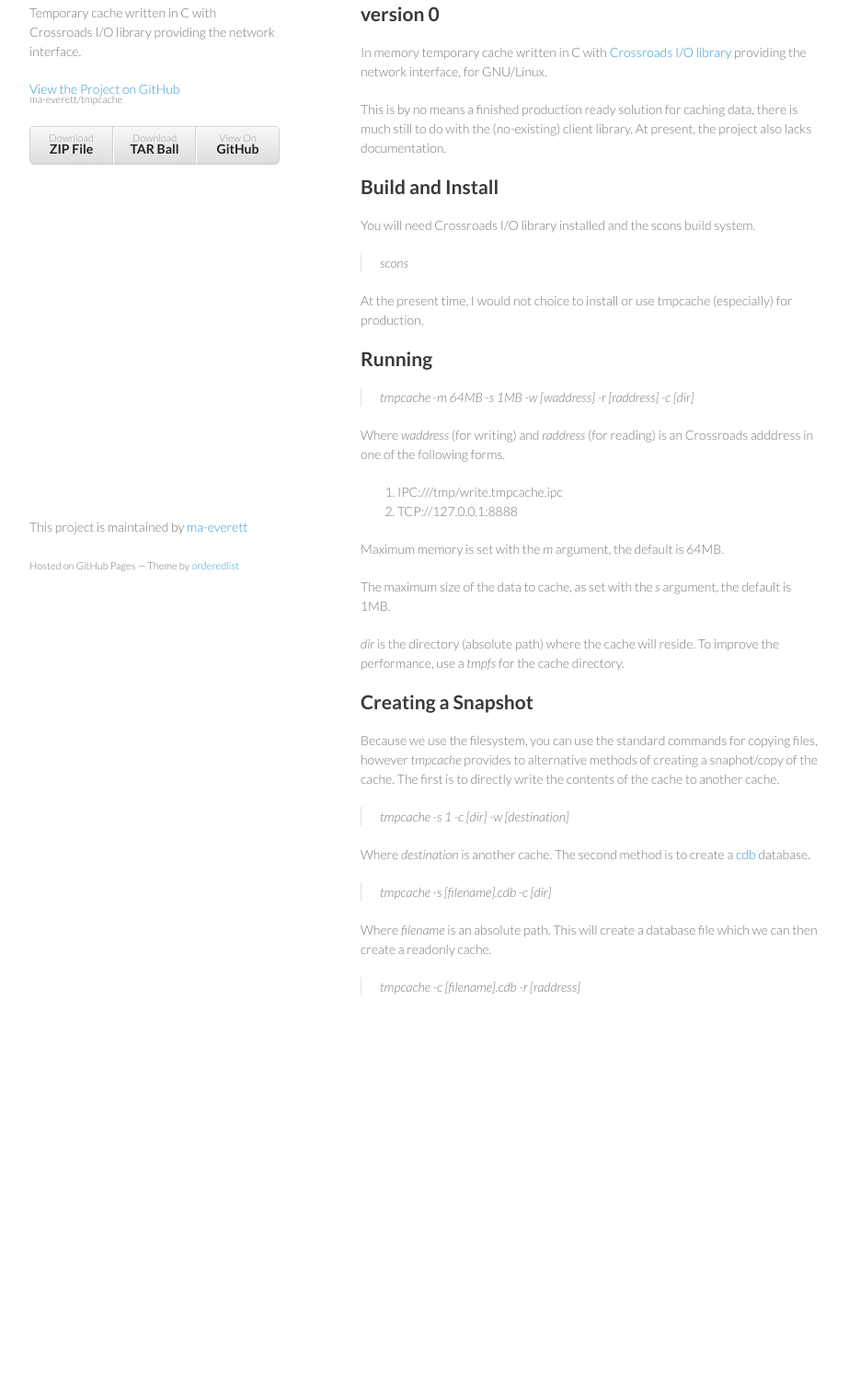
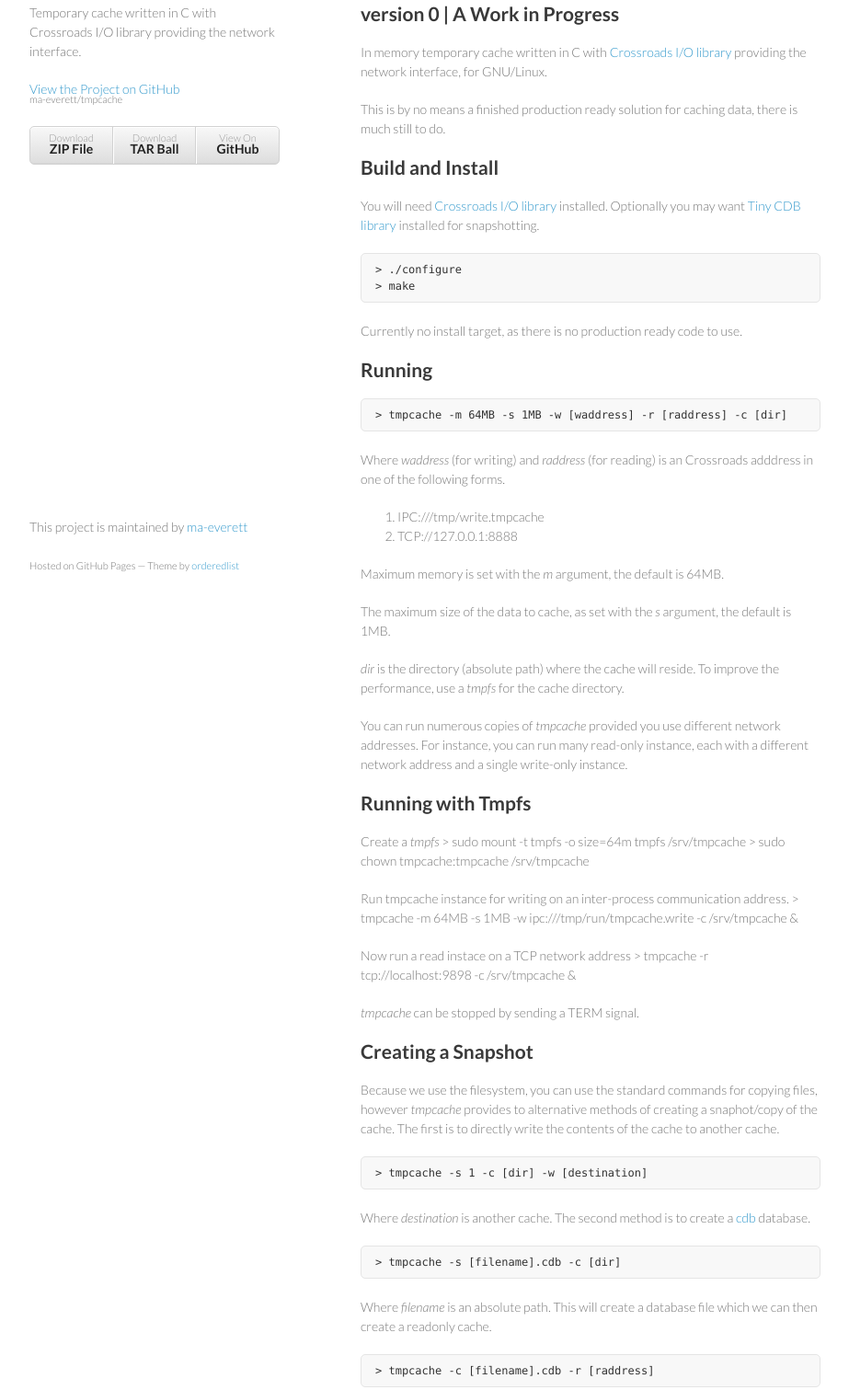
Before and after one commit to ma-everett/tmpcache, a plain HTML site: page index.html in a window 1280 px wide. Shown: the part 106-1617 px from the top of the page at 92% size, without its empty margins (178-1101 px from the left). Before the commit the page ends 1259 px from the top, so only its background shows below. Drawn offline with Linux system fonts and the light colour scheme.

```diff
--- a/index.html
+++ b/index.html
@@ -30,38 +30,36 @@
       <section>
         <h1>tmpcache</h1>
 
-<h2>version 0</h2>
+<h2>version 0 | A Work in Progress</h2>
 
 <p>In memory temporary cache written in C with
 <a href="http://www.crossroads.io">Crossroads I/O library</a> providing the network
 interface, for GNU/Linux.</p>
 
 <p>This is by no means a finished production ready solution for caching data,
-there is much still to do with the (no-existing) client library. At present,
-the project also lacks documentation. </p>
+there is much still to do. </p>
 
 <h2>Build and Install</h2>
 
-<p>You will need Crossroads I/O library installed and the scons build system. </p>
+<p>You will need <a href="http://www.crossroads.io">Crossroads I/O library</a> installed.
+Optionally you may want <a href="http://www.corpit.ru/mjt/tinycdb.html">Tiny CDB library</a> installed for snapshotting. </p>
 
-<blockquote>
-<p>scons</p>
-</blockquote>
+<pre><code>&gt; ./configure
+&gt; make
+</code></pre>
 
-<p>At the present time, I would not choice to install or use tmpcache
-(especially) for production. </p>
+<p>Currently no install target, as there is no production ready code to use.</p>
 
 <h2>Running</h2>
 
-<blockquote>
-<p>tmpcache -m 64MB -s 1MB -w [waddress] -r [raddress] -c [dir]</p>
-</blockquote>
+<pre><code>&gt; tmpcache -m 64MB -s 1MB -w [waddress] -r [raddress] -c [dir]
+</code></pre>
 
 <p>Where <em>waddress</em> (for writing) and <em>raddress</em> (for reading) is
 an Crossroads adddress in one of the following forms.</p>
 
 <ol>
-<li>IPC:///tmp/write.tmpcache.ipc</li>
+<li>IPC:///tmp/write.tmpcache</li>
 <li>TCP://127.0.0.1:8888 </li>
 </ol><p>Maximum memory is set with the <em>m</em> argument, the default is 64MB. </p>
 
@@ -71,6 +69,22 @@ default is 1MB. </p>
 <p><em>dir</em> is the directory (absolute path) where the cache will reside. To
 improve the performance, use a <em>tmpfs</em> for the cache directory. </p>
 
+<p>You can run numerous copies of <em>tmpcache</em> provided you use different network addresses. For instance, you can run many read-only instance, each with a different network address and a single write-only instance. </p>
+
+<h2>Running with Tmpfs</h2>
+
+<p>Create a <em>tmpfs</em>
+    &gt; sudo mount -t tmpfs -o size=64m tmpfs /srv/tmpcache
+    &gt; sudo chown tmpcache:tmpcache /srv/tmpcache</p>
+
+<p>Run tmpcache instance for writing on an inter-process communication address.
+    &gt; tmpcache -m 64MB -s 1MB -w ipc:///tmp/run/tmpcache.write -c /srv/tmpcache &amp;</p>
+
+<p>Now run a read instace on a TCP network address
+    &gt; tmpcache -r tcp://localhost:9898 -c /srv/tmpcache &amp;</p>
+
+<p><em>tmpcache</em> can be stopped by sending a TERM signal. </p>
+
 <h2>Creating a Snapshot</h2>
 
 <p>Because we use the filesystem, you can use the standard commands for copying
@@ -78,23 +92,20 @@ files, however <em>tmpcache</em> provides to alternative methods of creating a
 snaphot/copy of the cache. The first is to directly write the contents of
 the cache to another cache.</p>
 
-<blockquote>
-<p>tmpcache -s 1 -c [dir] -w [destination]</p>
-</blockquote>
+<pre><code>&gt; tmpcache -s 1 -c [dir] -w [destination]
+</code></pre>
 
 <p>Where <em>destination</em> is another cache. The second method is to create a
 <a href="http://www.corpit.ru/mjt/tinycdb.html#intro">cdb</a> database.</p>
 
-<blockquote>
-<p>tmpcache -s [filename].cdb -c [dir]</p>
-</blockquote>
+<pre><code>&gt; tmpcache -s [filename].cdb -c [dir]
+</code></pre>
 
 <p>Where <em>filename</em> is an absolute path. This will create a database file which
 we can then create a readonly cache. </p>
 
-<blockquote>
-<p>tmpcache -c [filename].cdb -r [raddress]</p>
-</blockquote>
+<pre><code>&gt; tmpcache -c [filename].cdb -r [raddress]
+</code></pre>
       </section>
       <footer>
         <p>This project is maintained by <a href="https://github.com/ma-everett">ma-everett</a></p>
```
Also changed, not shown: params.json (+1 -1 lines).
